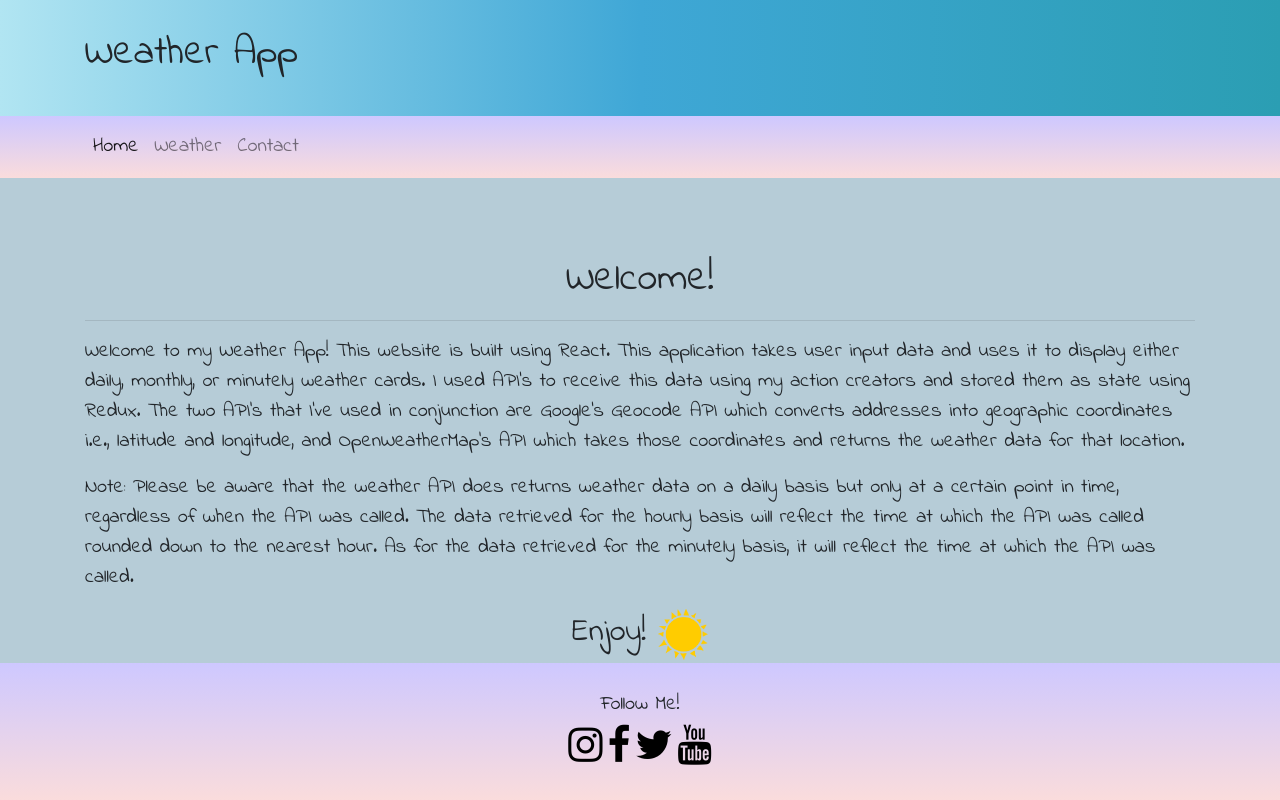
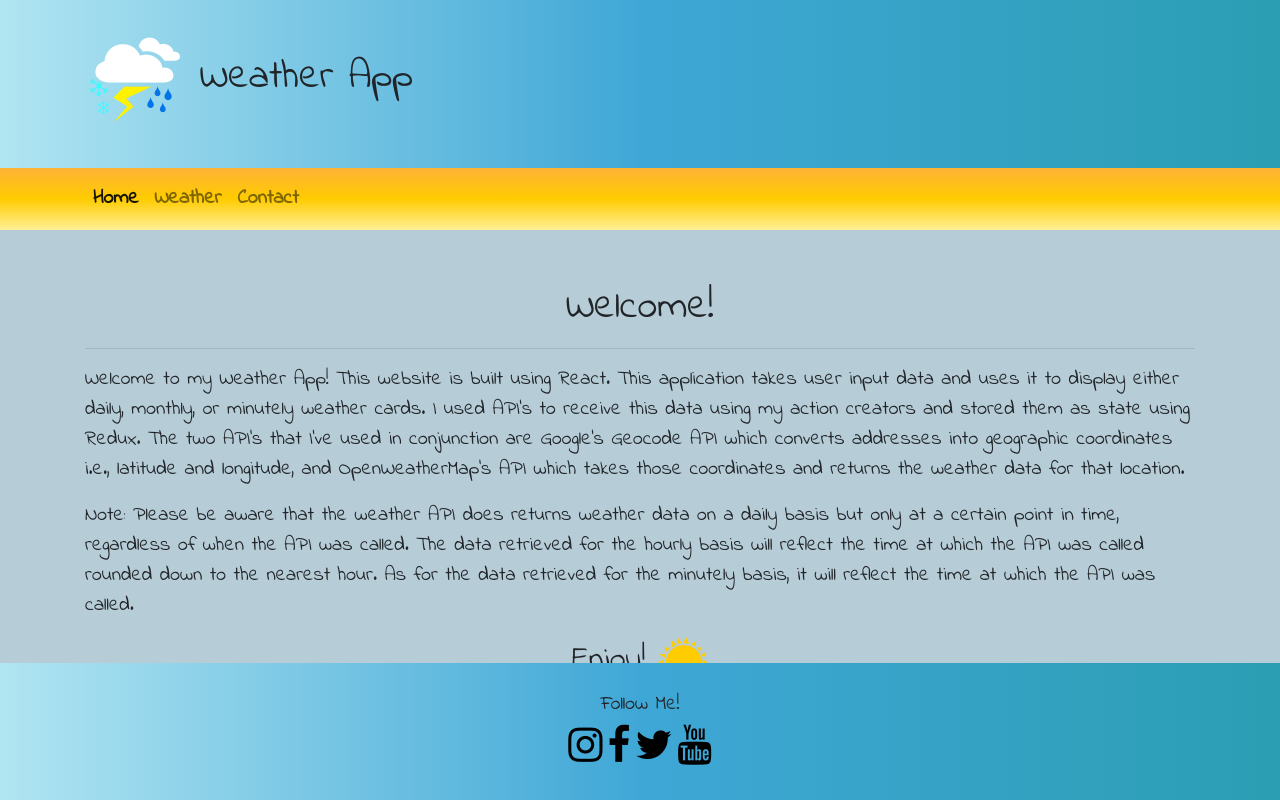
Before and after one commit to kevinlim605/Portfolio-Project-2, a React (Create React App) app: page /home in a window 1280 px wide. Built offline with nearby package versions, Linux system fonts and the light colour scheme.

Commit message:
Added Logo and Different Color for Nav and Footer

```diff
--- a/src/App.css
+++ b/src/App.css
@@ -11,11 +11,16 @@ body {
 }
 
 .navbar {
-  background-image: linear-gradient(#cec8ff, #fadcdc);
+  font-weight: bold;
+  background-image: linear-gradient(#feb236, #ffcc00, #ffef96);
+}
+
+.breadcrumb {
+  background-color: #b2b2b2;
 }
 
 .site-footer {
-  background-image: linear-gradient(#cec8ff, #fadcdc);
+  background-image: linear-gradient(to right, #b1e5f2, #3fa7d6, #2b9eb3);
   padding: 30px 0;
   margin-top: 30px;
 }
--- a/src/components/Header.js
+++ b/src/components/Header.js
@@ -31,7 +31,10 @@ class Header extends Component {
           <div className="container">
             <div className="row">
               <div className="col">
-                <h1>Weather App</h1>
+                <h1>
+                  <img src="assets/images/logo.png" width="100" height="100" />{" "}
+                  Weather App
+                </h1>
               </div>
             </div>
           </div>
--- a/src/components/Home.js
+++ b/src/components/Home.js
@@ -4,7 +4,7 @@ function Home() {
   return (
     <div className="container">
       <div class="row row-content">
-        <div className="col mt-5">
+        <div className="col mt-4">
           <h1 className="text-center">Welcome!</h1>
           <hr />
           <p>
```
Also changed, not shown: public/assets/images/logo.png (added).
